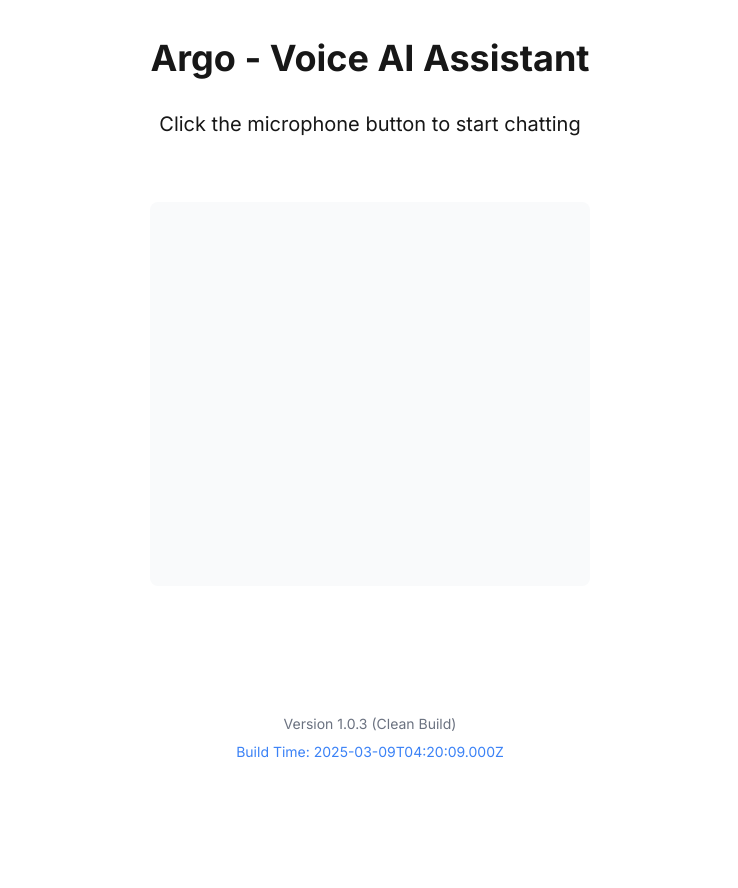
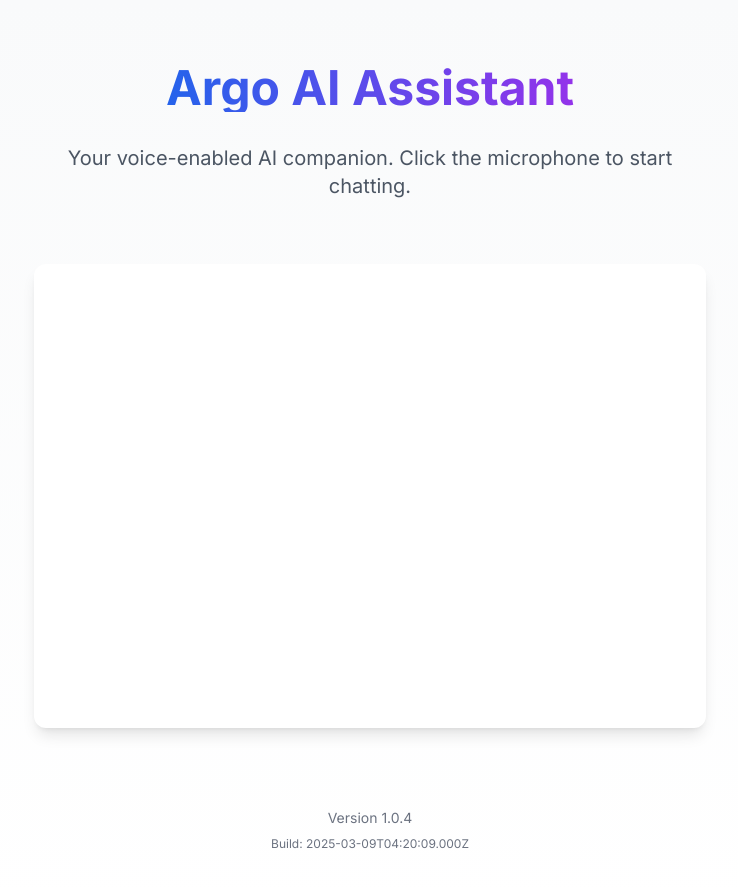
Before and after one commit to DevCabin/argo, a Next.js app: page / in a window 1280 px wide. Shown: the top 888 px of the page, without its empty margins (270-1008 px from the left). Before the commit the page ends 800 px from the top, so only its background shows below. Built offline with nearby package versions, Linux system fonts and the light colour scheme.

Commit message:
feat: rebuild home page with improved loading and UI

```diff
--- a/app/page.tsx
+++ b/app/page.tsx
@@ -1,57 +1,44 @@
 'use client';
 
-import { Suspense } from 'react';
+import { useState } from 'react';
 import dynamic from 'next/dynamic';
-import { ErrorBoundary } from '../src/components/ErrorBoundary';
 
-// Dynamically import VoiceChat with no SSR to avoid window undefined issues
-const VoiceChat = dynamic(
-  () => import('../src/components/VoiceChat').then(mod => mod.default),
-  {
-    ssr: false,
-    loading: () => (
-      <div className="w-full h-96 bg-gray-50 rounded-lg p-4 flex items-center justify-center">
-        Loading voice chat...
+// Import VoiceChat with no SSR
+const VoiceChat = dynamic(() => import('../src/components/VoiceChat'), {
+  ssr: false,
+  loading: () => <div className="animate-pulse w-full h-96 bg-gray-100 rounded-lg"></div>
+});
+
+export default function Home() {
+  const [isLoaded, setIsLoaded] = useState(false);
+
+  return (
+    <div className="min-h-screen bg-gradient-to-b from-gray-50 to-white">
+      <div className="container mx-auto px-4 py-16">
+        <main className="flex flex-col items-center gap-8 max-w-2xl mx-auto text-center">
+          <h1 className="text-5xl font-bold bg-clip-text text-transparent bg-gradient-to-r from-blue-600 to-purple-600">
+            Argo AI Assistant
+          </h1>
+
+          <p className="text-xl text-gray-600">
+            Your voice-enabled AI companion. Click the microphone to start chatting.
+          </p>
+
+          <div className="w-full rounded-xl shadow-lg bg-white p-6 mt-8">
+            <VoiceChat onLoad={() => setIsLoaded(true)} />
+          </div>
+
+          <footer className="text-sm text-gray-500 mt-12 flex flex-col items-center gap-2">
+            <div>Version 1.0.4</div>
+            <div className="text-xs">Build: {new Date().toISOString()}</div>
+            {!isLoaded && (
+              <div className="text-blue-500 animate-pulse">
+                Loading voice interface...
+              </div>
+            )}
+          </footer>
+        </main>
       </div>
-    ),
-  }
-);
-
-function ErrorFallback() {
-  return (
-    <div className="w-full h-96 bg-red-50 rounded-lg p-4 flex items-center justify-center text-red-600">
-      Error loading voice chat. Please refresh the page.
     </div>
   );
 }
-
-// Force new build with timestamp
-const BUILD_TIME = new Date().toISOString();
-
-export default function Home() {
-  return (
-    <div className="min-h-screen flex flex-col items-center justify-center p-8">
-      <main className="flex flex-col items-center gap-8 max-w-2xl mx-auto text-center">
-        <h1 className="text-4xl font-bold">
-          Argo - Voice AI Assistant
-        </h1>
-        <p className="text-xl mb-8">
-          Click the microphone button to start chatting
-        </p>
-        <Suspense fallback={
-          <div className="w-full h-96 bg-gray-50 rounded-lg p-4 flex items-center justify-center">
-            Loading voice interface...
-          </div>
-        }>
-          <ErrorBoundary fallback={<ErrorFallback />}>
-            <VoiceChat />
-          </ErrorBoundary>
-        </Suspense>
-        <footer className="text-sm text-gray-500 mt-8 flex flex-col items-center gap-2">
-          <div>Version 1.0.3 (Clean Build)</div>
-          <div className="text-blue-500">Build Time: {BUILD_TIME}</div>
-        </footer>
-      </main>
-    </div>
-  );
-}
--- a/src/components/VoiceChat.tsx
+++ b/src/components/VoiceChat.tsx
@@ -1,9 +1,18 @@
 import { useState, useEffect } from 'react';
 
-export default function VoiceChat() {
+interface VoiceChatProps {
+  onLoad?: () => void;
+}
+
+export default function VoiceChat({ onLoad }: VoiceChatProps) {
   const [isListening, setIsListening] = useState(false);
   const [transcript, setTranscript] = useState('');
   const [messages, setMessages] = useState<{ role: 'user' | 'assistant'; content: string }[]>([]);
+
+  useEffect(() => {
+    // Signal that the component has loaded
+    onLoad?.();
+  }, [onLoad]);
 
   // Initialize speech recognition
   useEffect(() => {
@@ -14,7 +23,7 @@ export default function VoiceChat() {
       recognition.continuous = true;
       recognition.interimResults = true;
 
-      recognition.onresult = (event) => {
+      recognition.onresult = (event: SpeechRecognitionEvent) => {
         const current = event.resultIndex;
         const transcriptText = event.results[current][0].transcript;
         setTranscript(transcriptText);
```
Also changed, not shown: 1 other file (tests, documents, lock files or other folders).
